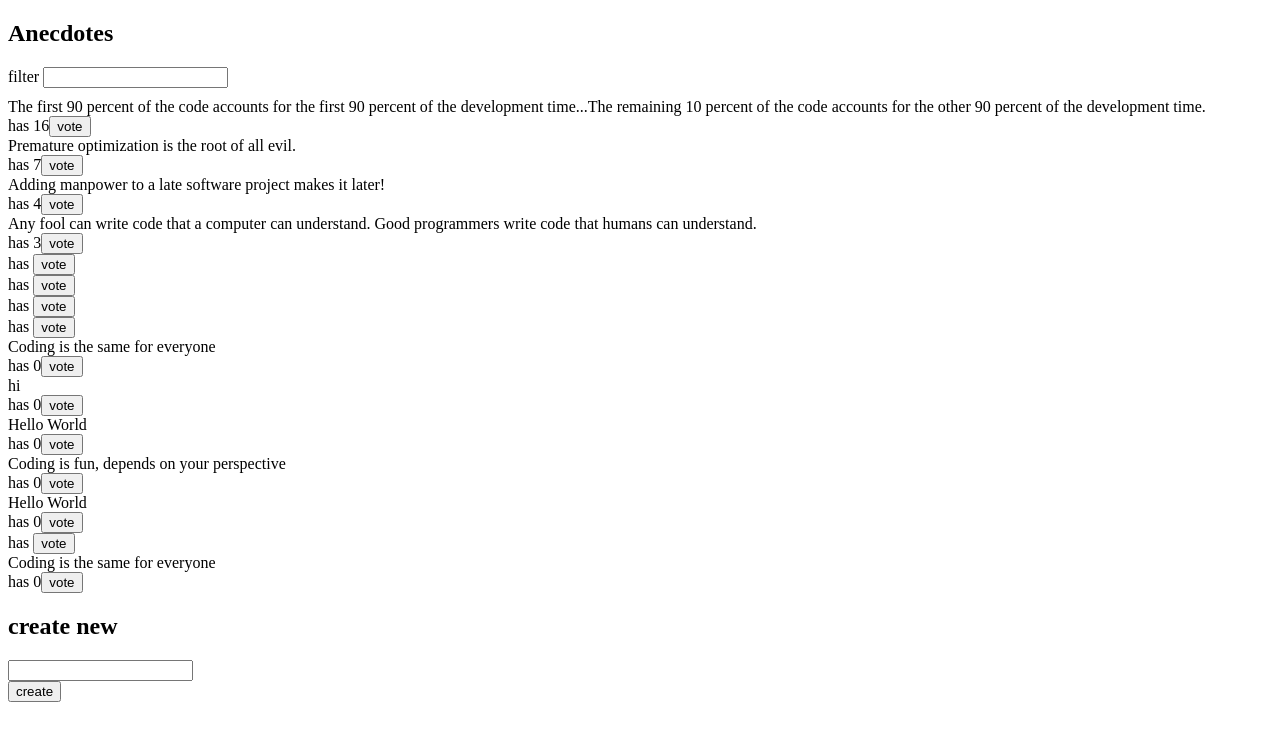
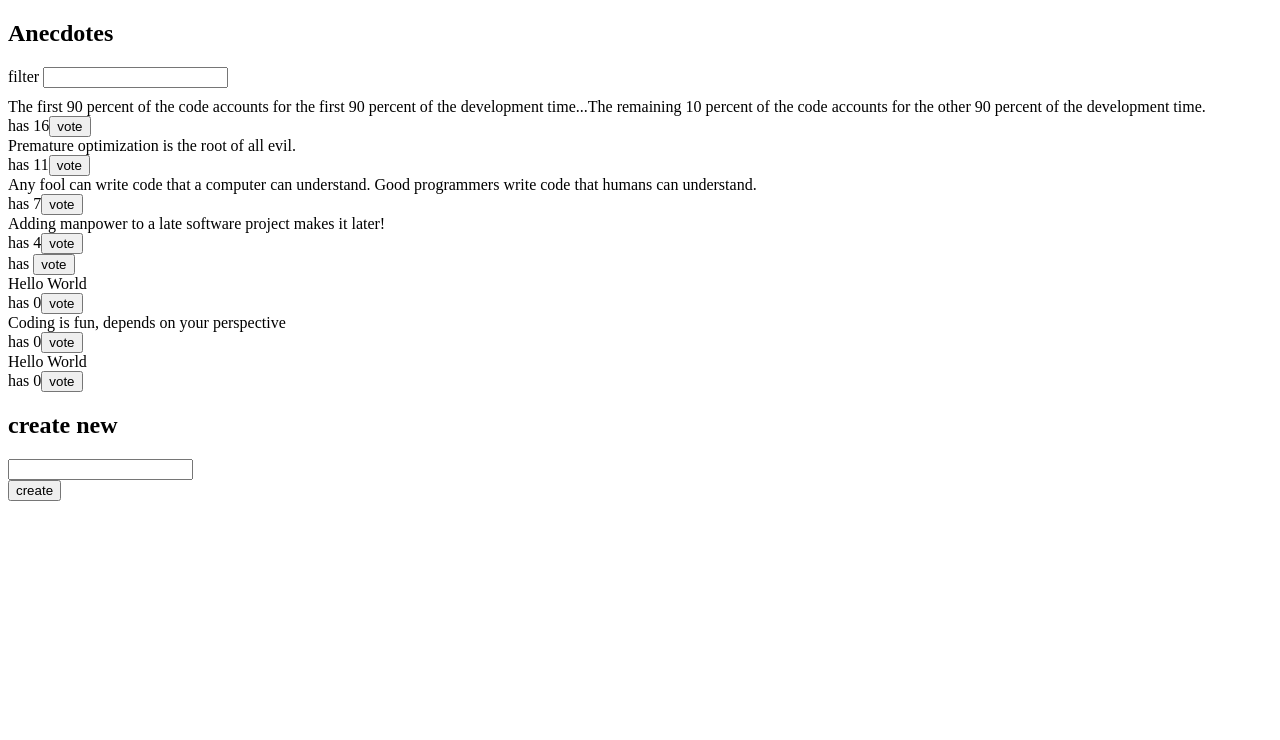
Before and after one commit to ahmad-cod/anecdotes, a React (Create React App) app: page / in a window 1280 px wide. Shown: the top 740 px of the page. Built offline with nearby package versions, Linux system fonts and the light colour scheme; data requests are answered from the project's data file.

Commit message:
Ex. 6.18: Implement the action creator for creating and remove notification to be one

```diff
--- a/db.json
+++ b/db.json
@@ -13,38 +13,16 @@
     {
       "content": "Any fool can write code that a computer can understand. Good programmers write code that humans can understand.",
       "id": "36975",
-      "votes": 3
+      "votes": 7
     },
     {
       "content": "Premature optimization is the root of all evil.",
       "id": "25170",
-      "votes": 7
+      "votes": 11
     },
     {
       "Coding is the same for everyone": "",
       "id": "mZHCHAg"
-    },
-    {
-      "Coding is the same for everyone": "",
-      "id": "qgdg0DB"
-    },
-    {
-      "Coding is the same for everyone": "",
-      "id": "GJDYlQf"
-    },
-    {
-      "Coding is the same for everyone": "",
-      "id": "aSc7gM-"
-    },
-    {
-      "content": "Coding is the same for everyone",
-      "id": "48008",
-      "votes": 0
-    },
-    {
-      "content": "hi",
-      "id": "96280",
-      "votes": 0
     },
     {
       "content": "Hello World",
@@ -60,15 +38,6 @@
       "content": "Hello World",
       "id": "615",
       "votes": 0
-    },
-    {
-      "Coding is the same for everyone": "",
-      "id": "rOnZAmO"
-    },
-    {
-      "content": "Coding is the same for everyone",
-      "id": "81232",
-      "votes": 0
     }
   ]
 }
--- a/src/App.js
+++ b/src/App.js
@@ -5,7 +5,7 @@ import AnecdoteList from './components/AnecdoteList'
 import Filter from './components/Filter'
 import Notification from './components/Notification'
 import { upvote, createAnecdote, initialAnecdotes } from './reducers/anecdoteReducer'
-import { addNotification, removeNotification } from './reducers/notificationReducer'
+import { setNotification } from './reducers/notificationReducer'
 
 const App = () => {
   const dispatch = useDispatch()
@@ -20,10 +20,7 @@ const App = () => {
     console.log('vote', id)
 
     dispatch(upvote(id))
-    dispatch(addNotification(`You voted "${content}"`))
-    setTimeout(() => {
-      dispatch(removeNotification())
-    }, 5000)
+    dispatch(setNotification(`You voted "${content}"`, 4))
   }
 
   const addAnecdote = async (event) => {
@@ -31,10 +28,7 @@ const App = () => {
     const content = event.target.content.value
     event.target.content.value = ''
     dispatch(createAnecdote(content))
-    dispatch(addNotification(`You added '${content}'`))
-    setTimeout(() => {
-      dispatch(removeNotification())
-    }, 5000)
+    dispatch(setNotification(`You added '${content}'`))
     console.log(content)
   }
 
--- a/src/reducers/notificationReducer.js
+++ b/src/reducers/notificationReducer.js
@@ -1,30 +1,29 @@
 
 
 const notificationReducer = (state = '', action) => {
-  console.log(state)
   switch(action.type) {
     case 'SET_NOTIFICATION':
       return action.data
     case 'REMOVE_NOTIFICATION':
-      return action.data
+      return ''
     default :
     return state
   }
 }
 
-export const createNotification = content => {}
-export const addNotification = notification => {
-  return {
-    type: 'SET_NOTIFICATION',
-    data: notification
+export const setNotification = (content, time) => {
+  return dispatch => {
+    setTimeout(() => {
+      return dispatch({
+        type: 'REMOVE_NOTIFICATION'
+      })
+    }, time * 1000)
+    dispatch({
+      type: 'SET_NOTIFICATION',
+      data: content
+    })
   }
-}
 
-export const removeNotification = notification => {
-  return {
-    type: 'REMOVE_NOTIFICATION',
-    data: ''
-  }
 }
 
 export default notificationReducer
```
